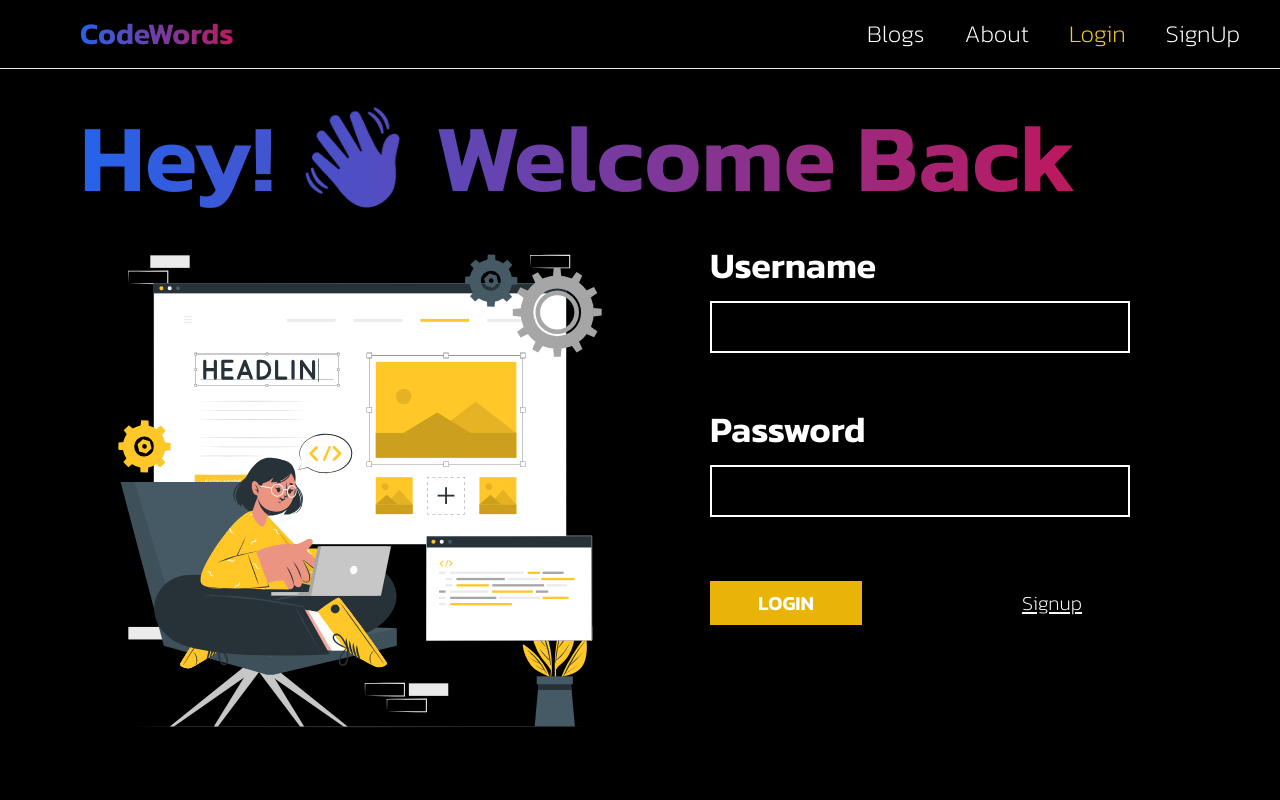
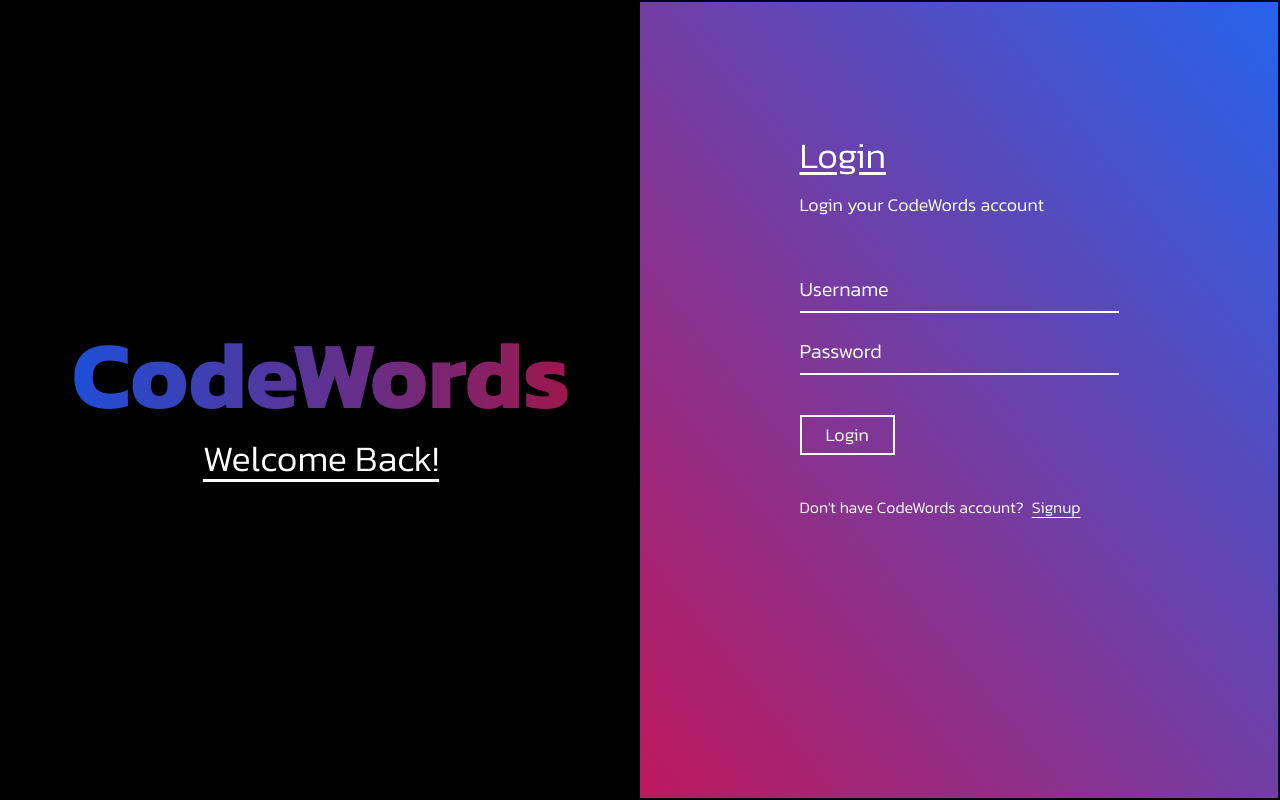
Before and after one commit to Rajat-Uchiha/CodeWords, a React (Create React App) app in the folder client/: page /login in a window 1280 px wide. Shown: the top 800 px of the page. Built offline with nearby package versions, Linux system fonts and the light colour scheme.

Commit message:
Newlogin page designed

```diff
--- a/client/src/App.js
+++ b/client/src/App.js
@@ -22,8 +22,6 @@ function App() {
     <>
       <Router>
         <AppContext.Provider value={{ nav_username, setNav_username }}>
-          <Navbar />
-
           <Routes>
             <Route path="/" element={<Blogs />} />
             <Route path="about" element={<About />} />
@@ -39,7 +37,7 @@ function App() {
             />
             <Route path={`/blogs/:id`} element={<Currblog />} />
           </Routes>
-          <Footer />
+          {/* <Footer /> */}
         </AppContext.Provider>
       </Router>
     </>
--- a/client/src/Components/Addblog.js
+++ b/client/src/Components/Addblog.js
@@ -3,7 +3,7 @@ import axios from "axios";
 import { useCookies } from "react-cookie";
 import Login from "./Login";
 import { useNavigate } from "react-router-dom";
-import addblogSVG from "./addblogSVG.svg";
+import Navbar from "./Navbar";
 
 const Addblog = () => {
   const navigate = useNavigate();
@@ -19,7 +19,7 @@ const Addblog = () => {
 
     axios
       .post(
-        "http://localhost:3001/blogs/create",
+        "https://codewords-web-service.onrender.com/blogs/create",
         {
           title,
           snippet,
@@ -42,6 +42,7 @@ const Addblog = () => {
 
   return (
     <>
+      <Navbar />
       {!cookie.auth_Token ? (
         <Login />
       ) : (
--- a/client/src/Components/Currblog.js
+++ b/client/src/Components/Currblog.js
@@ -1,6 +1,7 @@
 import axios from "axios";
 import React, { useEffect, useState } from "react";
 import { useLocation } from "react-router-dom";
+import Navbar from "./Navbar";
 const Currblog = () => {
   const location = useLocation();
 
@@ -22,6 +23,8 @@ const Currblog = () => {
   }, [currBlog, location]);
 
   return (
+    <>
+      <Navbar />
       <section className="min-h-screen bg-black px-4 md:px-20">
         {currBlog ? (
           <div className="py-10 space-y-8">
@@ -45,6 +48,7 @@ const Currblog = () => {
           <>Loading Template</>
         )}
       </section>
+    </>
   );
 };
 
--- a/client/src/Components/Login.js
+++ b/client/src/Components/Login.js
@@ -6,6 +6,7 @@ import { AppContext } from "../App";
 import { useContext } from "react";
 
 import axios from "axios";
+import Newlogin from "./Newlogin";
 const Login = () => {
   const { setNav_username } = useContext(AppContext);
   const navigate = useNavigate();
@@ -44,64 +45,66 @@ const Login = () => {
   };
 
   return (
-    <section className="px-4 md:px-20 min-h-screen bg-black ">
-      <div className=" pt-10">
-        <h1 className=" text-3xl md:text-8xl font-Kanit font-bold ">
-          <span className="text-transparent font-Kanit font-semibold bg-clip-text bg-gradient-to-r from-blue-600 to-pink-700">
-            Hey! 👋🏻 Welcome Back
-          </span>
-          <br />
-        </h1>
-      </div>
+    <Newlogin />
 
-      <div className=" md:flex justify-center items-start ">
-        <div className="w-full md:w-1/2 flex justify-center">
-          <img src={LoginImage} alt="newImage" />
-        </div>
-        <div className="w-full md:w-1/2 flex justify-center items-center  ">
-          <div className="font-Kanit space-y-14  w-3/4 my-10">
-            <div className=" space-y-4 flex flex-col items-start justify-center ">
-              <label htmlFor="">
-                <span className=" font-Kanit text-2xl md:text-4xl font-semibold  text-white">
-                  Username
-                </span>
-              </label>
-              <input
-                onChange={getUsername}
-                className=" p-1 md:p-2 w-full  md:text-2xl text-white bg-black/30 border-2 border-white"
-                type="text"
-              />
-            </div>
-            <div className=" space-y-4 flex flex-col items-start justify-center">
-              <label htmlFor="">
-                <span className="font-Kanit text-2xl md:text-4xl font-semibold  text-white">
-                  Password
-                </span>
-              </label>
-              <input
-                onChange={getPassword}
-                className=" w-full p-1 md:p-2 md:text-2xl text-white bg-black/30 border-2 border-white"
-                type="password"
-              />
-            </div>
-            <div className="flex justify-between items-end">
-              <button
-                onClick={loginBtn}
-                className="my-2 hover:scale-110 transition-all md:hover:text-2xl text-lg md:text-xl font-bold font-Kanit text-white bg-yellow-500 py-1 md:py-2 px-12"
-              >
-                LOGIN
-              </button>
-              <Link
-                to="/signup"
-                className="my-2 underline underline-offset-2 hover:underline hover:underline-offset-4 transition-all  text-xl font-Kanit text-white py-2 px-12"
-              >
-                Signup
-              </Link>
-            </div>
-          </div>
-        </div>
-      </div>
-    </section>
+    // <section className="px-4 md:px-20 min-h-screen bg-black ">
+    //   <div className=" pt-10">
+    //     <h1 className=" text-3xl md:text-8xl font-Kanit font-bold ">
+    //       <span className="text-transparent font-Kanit font-semibold bg-clip-text bg-gradient-to-r from-blue-600 to-pink-700">
+    //         Hey! 👋🏻 Welcome Back
+    //       </span>
+    //       <br />
+    //     </h1>
+    //   </div>
+
+    //   <div className=" md:flex justify-center items-start ">
+    //     <div className="w-full md:w-1/2 flex justify-center">
+    //       <img src={LoginImage} alt="newImage" />
+    //     </div>
+    //     <div className="w-full md:w-1/2 flex justify-center items-center  ">
+    //       <div className="font-Kanit space-y-14  w-3/4 my-10">
+    //         <div className=" space-y-4 flex flex-col items-start justify-center ">
+    //           <label htmlFor="">
+    //             <span className=" font-Kanit text-2xl md:text-4xl font-semibold  text-white">
+    //               Username
+    //             </span>
+    //           </label>
+    //           <input
+    //             onChange={getUsername}
+    //             className=" p-1 md:p-2 w-full  md:text-2xl text-white bg-black/30 border-2 border-white"
+    //             type="text"
+    //           />
+    //         </div>
+    //         <div className=" space-y-4 flex flex-col items-start justify-center">
+    //           <label htmlFor="">
+    //             <span className="font-Kanit text-2xl md:text-4xl font-semibold  text-white">
+    //               Password
+    //             </span>
+    //           </label>
+    //           <input
+    //             onChange={getPassword}
+    //             className=" w-full p-1 md:p-2 md:text-2xl text-white bg-black/30 border-2 border-white"
+    //             type="password"
+    //           />
+    //         </div>
+    //         <div className="flex justify-between items-end">
+    //           <button
+    //             onClick={loginBtn}
+    //             className="my-2 hover:scale-110 transition-all md:hover:text-2xl text-lg md:text-xl font-bold font-Kanit text-white bg-yellow-500 py-1 md:py-2 px-12"
+    //           >
+    //             LOGIN
+    //           </button>
+    //           <Link
+    //             to="/signup"
+    //             className="my-2 underline underline-offset-2 hover:underline hover:underline-offset-4 transition-all  text-xl font-Kanit text-white py-2 px-12"
+    //           >
+    //             Signup
+    //           </Link>
+    //         </div>
+    //       </div>
+    //     </div>
+    //   </div>
+    // </section>
   );
 };
 
--- /dev/null
+++ b/client/src/Components/Newlogin.js
@@ -0,0 +1,56 @@
+import React from "react";
+
+const Newlogin = () => {
+  return (
+    <section className="border-2 border-black min-h-screen flex">
+      <div className=" w-1/2 bg-black flex space-y-4 flex-col justify-center items-center">
+        <h1 className="text-4xl md:text-8xl">
+          <span className="text-transparent font-Kanit font-semibold bg-clip-text bg-gradient-to-r from-blue-700 to-pink-800">
+            CodeWords
+          </span>
+          <br />
+        </h1>
+        <p className="text-white font-Kanit underline underline-offset-8 text-4xl">
+          Welcome Back!
+        </p>
+      </div>
+      <div className=" w-1/2 bg-gradient-to-bl from-blue-600 to-pink-700 flex justify-center items-center flex-col ">
+        <div className=" w-1/2 flex justify-start items-start flex-col h-1/6 space-y-4">
+          <h4 className="text-4xl underline underline-offset-4 font-Kanit text-white">
+            Login
+          </h4>
+          <p className="font-Kanit text-white text-lg ">
+            Login your CodeWords account
+          </p>
+        </div>
+        <div className="h-3/6 w-1/2 flex items-start flex-col space-y-10 ">
+          <form className="space-y-4 flex flex-col w-full">
+            <input
+              className=" font-Kanit text-white text-xl bg-transparent border-white border-b-2 py-2 focus:outline-none  placeholder:text-white"
+              type="text"
+              placeholder="Username"
+            />
+            <input
+              className=" font-Kanit text-white text-xl bg-transparent border-white border-b-2 py-2 focus:outline-none  placeholder:text-white"
+              type="password"
+              placeholder="Password"
+            />
+          </form>
+          <button className="border-2 border-white px-6 text-lg font-Kanit py-1 text-white hover:bg-black hover:border-black transition-all hover:scale-110">
+            Login
+          </button>
+          <div className="font-Kanit text-white space-y-4">
+            <p className="text-md">
+              Don't have CodeWords account?
+              <button className="underline underline-offset-4 hover:underline-offset-8 transition-all px-2 ">
+                Signup
+              </button>
+            </p>
+          </div>
+        </div>
+      </div>
+    </section>
+  );
+};
+
+export default Newlogin;
--- a/client/src/index.css
+++ b/client/src/index.css
@@ -1,4 +1,4 @@
-@import url("https://fonts.googleapis.com/css2?family=Kanit:ital,wght@0,200;0,600;1,400&display=swap");
+@import url("https://fonts.googleapis.com/css2?family=Kanit:ital,wght@0,300;0,700;1,400&display=swap");
 @tailwind base;
 @tailwind components;
 @tailwind utilities;
```
Also changed, not shown: client/src/Components/About.js (+19 -13 lines), client/src/Components/Blogs.js (+11 -1 lines), client/src/Components/Myblogs.js (+11 -3 lines), client/src/Components/Loading-gif.gif (added). Lines whose indentation alone changed are shown as unchanged.
